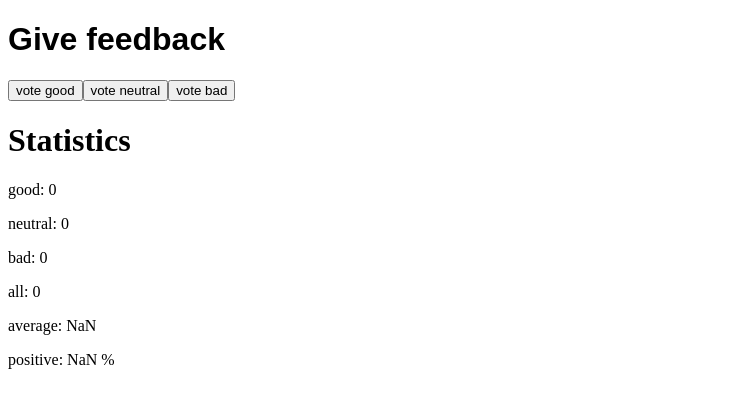
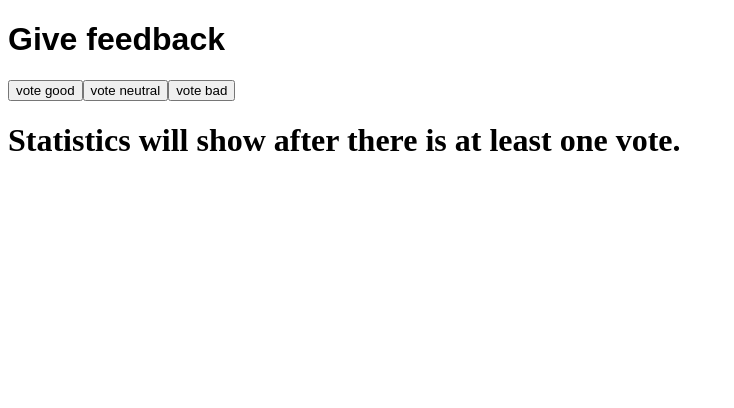
Before and after one commit to Seppobastian/fullStackSubmissions, a React (Create React App) app in the folder part1/unicafe/: page / in a window 1280 px wide. Shown: the top 408 px of the page, without its empty margins (0-734 px from the left). Built offline with nearby package versions, Linux system fonts and the light colour scheme.

Commit message:
Add part1_9

```diff
--- a/part1/unicafe/src/App.js
+++ b/part1/unicafe/src/App.js
@@ -2,7 +2,7 @@ import { useState } from 'react'
 
 const Statistics = (props) => {
   const all = props.good+props.neutral+props.bad
-  return  (
+  if (all > 0) {return  (
     <div>
       <h1>Statistics</h1>
       <p>good: {props.good}</p>
@@ -12,10 +12,11 @@ const Statistics = (props) => {
       <p>average: {(props.good-props.bad)/all}</p>
       <p>positive: {100*(props.good)/(all)} %</p>
     </div>
-  )
-
-
-  // ...
+  )} {
+    return(
+      <h1> Statistics will show after there is at least one vote.</h1>
+    )
+  }
 }
 
 const App = () => {
```
